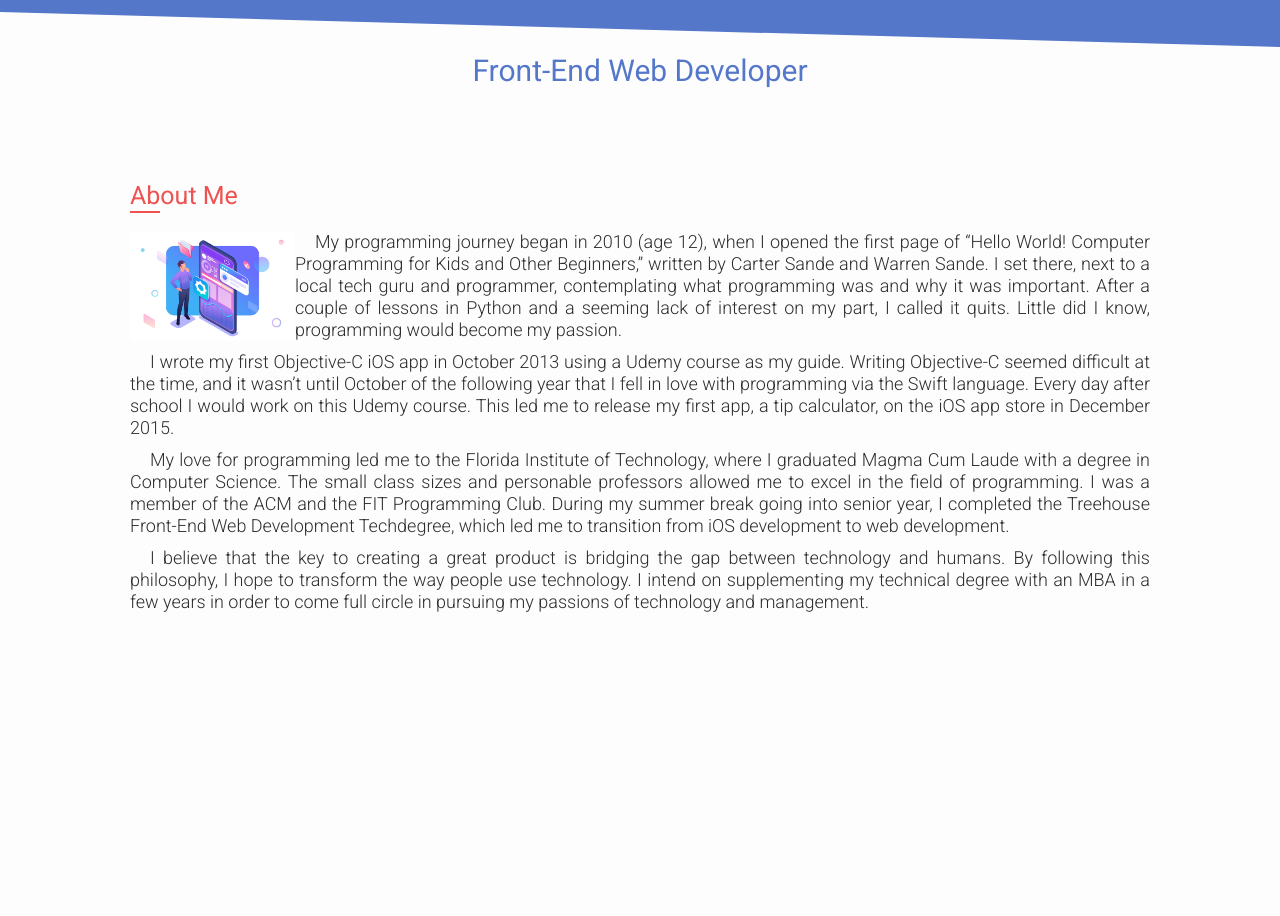
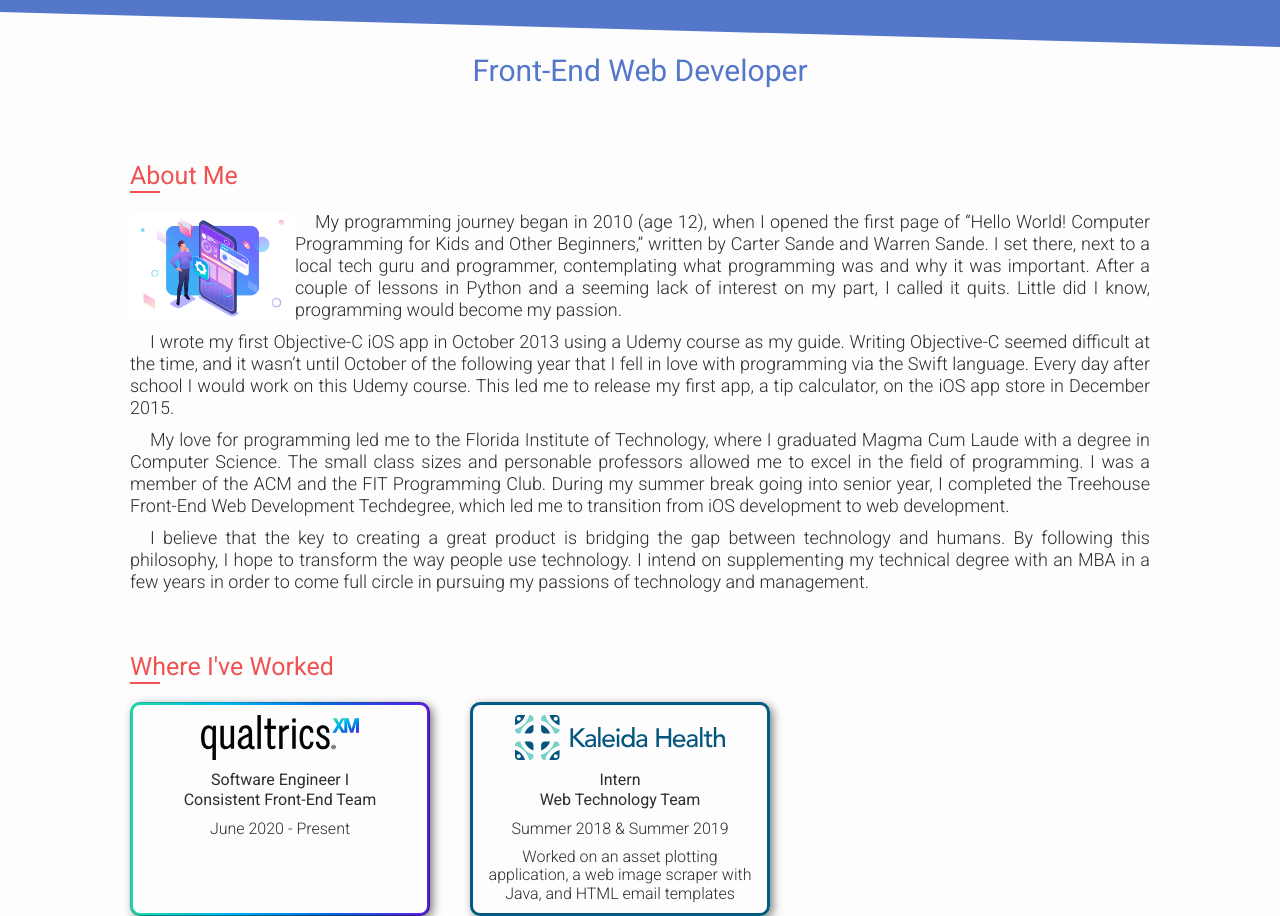
Before and after one commit to danlevy1/personal-portfolio, a website built with webpack: page src/index.html in a window 1280 px wide. Shown: the part 63-979 px from the top of the page. Before the commit the page ends 800 px from the top, so only its background shows below. Built offline with nearby package versions, Linux system fonts and the light colour scheme; files whose address does not match are found by name.

Commit message:
Added Company Cards

```diff
--- a/src/index.html
+++ b/src/index.html
@@ -146,6 +146,53 @@
                     pursuing my passions of technology and management.
                 </p>
             </section>
+
+            <!-- Work -->
+            <section class="info-section">
+                <h1 class="section-heading">Where I've Worked</h1>
+
+                <div id="company-cards">
+                    <section id="company-card-qualtrics" class="company-card">
+                        <img
+                            class="company-card-logo"
+                            src="assets/logos/qualtrics-logo.svg"
+                            alt="Qualtrics Logo"
+                        />
+
+                        <h2 class="company-card-position">
+                            Software Engineer I <br />
+                            Consistent Front-End Team
+                        </h2>
+
+                        <h2 class="company-card-dates">June 2020 - Present</h2>
+                    </section>
+
+                    <section
+                        id="company-card-kaleida-health"
+                        class="company-card"
+                    >
+                        <img
+                            class="company-card-logo"
+                            src="assets/logos/kaleida-health-logo.svg"
+                            alt="Kaleida Health Logo"
+                        />
+
+                        <h2 class="company-card-position">
+                            Intern <br />
+                            Web Technology Team
+                        </h2>
+
+                        <h2 class="company-card-dates">
+                            Summer 2018 & Summer 2019
+                        </h2>
+
+                        <p class="company-card-work">
+                            Worked on an asset plotting application, a web image
+                            scraper with Java, and HTML email templates
+                        </p>
+                    </section>
+                </div>
+            </section>
         </main>
     </body>
 </html>
--- a/src/scss/base/_base.scss
+++ b/src/scss/base/_base.scss
@@ -16,7 +16,7 @@ a {
 
 body {
     font-family: "Roboto", sans-serif;
-    background-color: $primary-gray;
+    background-color: $primary-background-color;
 }
 
 main {
--- /dev/null
+++ b/src/scss/components/_company-card.scss
@@ -0,0 +1,94 @@
+// =============================
+// Description: Company card component styles
+// Author: Dan Levy
+// Email: danlevy124@gmail.com
+// =============================
+
+.company-card {
+    box-shadow: $primary-box-shadow;
+
+    padding: 10px;
+
+    border: 3px solid;
+    border-radius: 10px;
+
+    &-logo {
+        display: block;
+
+        height: 45px;
+
+        margin: auto;
+    }
+
+    &-position {
+        @include text(
+            $font-size: 1rem,
+            $font-weight: 400,
+            $color: $black-color,
+            $line-height: 1.25rem
+        );
+        text-align: center;
+
+        margin-top: 10px;
+    }
+
+    &-dates {
+        @include text(
+            $font-size: 1rem,
+            $font-weight: 300,
+            $color: $black-color,
+            $line-height: null
+        );
+        text-align: center;
+
+        margin-top: 10px;
+    }
+
+    &-work {
+        @include text(
+            $font-size: 1rem,
+            $font-weight: 300,
+            $color: $black-color,
+            $line-height: null
+        );
+        text-align: center;
+
+        margin-top: 10px;
+    }
+}
+
+#company-card-qualtrics {
+    position: relative;
+
+    border-color: transparent;
+
+    background-color: $primary-background-color;
+    background-clip: padding-box;
+
+    &::after {
+        content: "";
+
+        position: absolute;
+        top: 0;
+        right: 0;
+        bottom: 0;
+        left: 0;
+
+        margin: -3px;
+        border-radius: inherit;
+
+        background: linear-gradient(
+            to right,
+            $qualtrics-seaform-color,
+            $qualtrics-glacier-color,
+            $qualtrics-cobalt-color,
+            $qualtrics-nightshade-color
+        );
+
+        z-index: -1;
+    }
+}
+
+#company-card-kaleida-health {
+    border-color: $kaleida-health-color;
+}
--- /dev/null
+++ b/src/scss/components/_company-cards.scss
@@ -0,0 +1,18 @@
+// =============================
+// Description: Company cards container component styles
+// Author: Dan Levy
+// Email: danlevy124@gmail.com
+// =============================
+
+#company-cards {
+    @include grid(
+        $grid-template-rows: auto,
+        $grid-template-columns: repeat(auto-fill, 300px),
+        $align-items: null
+    );
+    gap: 20px;
+
+    @include media-query($breakpoint: $tablet-breakpoint) {
+        gap: 40px;
+    }
+}
--- a/src/scss/components/_index.scss
+++ b/src/scss/components/_index.scss
@@ -10,3 +10,5 @@
 @import "section-heading";
 @import "info-section";
 @import "info-paragraph";
+@import "company-cards";
+@import "company-card";
--- a/src/scss/components/_info-section.scss
+++ b/src/scss/components/_info-section.scss
@@ -5,10 +5,18 @@
 // =============================
 
 .info-section {
-    margin: 20px 10px 0;
+    margin: 40px 10px 0;
+
+    &:first-child {
+        margin-top: 20px;
+    }
 
     @include media-query($breakpoint: $tablet-breakpoint) {
         margin: 40px 20px 0;
+
+        &:first-child {
+            margin-top: 40px;
+        }
     }
 
     @include media-query($breakpoint: $desktop-breakpoint) {
--- a/src/scss/utilities/_variables.scss
+++ b/src/scss/utilities/_variables.scss
@@ -11,13 +11,20 @@ $primary-color: #5477c9;
 $orange-color: #da6500;
 $red-color: #ee5252;
 $pin-colork: #d40069;
-$gre-coloren: #33b121;
+$green-color: #33b121;
 $black-color: #2d2d2d;
 $white-color: #ffffff;
-$primary-gray: #fdfdfd;
-$secondary-gray: #ececec;
+$primary-background-color: #fdfdfd;
+
 $github-black: #0f0c0d;
 $linkedin-blue: #2867b2;
+
+$qualtrics-seaform-color: #21dbaa;
+$qualtrics-glacier-color: #00b4ef;
+$qualtrics-cobalt-color: #0768dd;
+$qualtrics-nightshade-color: #5f1ae5;
+$kaleida-health-color: #005b82;
+
 $fl-tech-red: #761013;
 $treehouse-green: #5fcf80;
 $udemy-red: #e15f53;
```
Also changed, not shown: src/assets/logos/kaleida-health-logo.svg (added), src/assets/logos/qualtrics-logo.svg (added).
